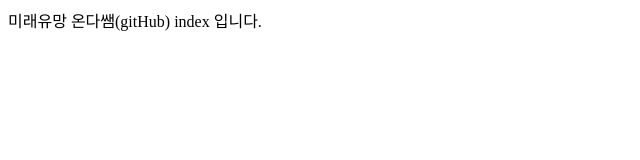
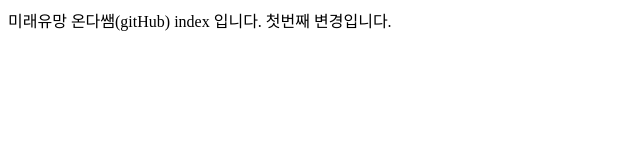
Before and after one commit to onda0415/onda, a plain HTML site: page index.html in a window 1280 px wide. Shown: the whole page, without its empty margins (0-640 px from the left). Drawn offline with Linux system fonts and the light colour scheme.

Commit message:
텍스트 수정
첫번째 변경입니다.

```diff
--- a/index.html
+++ b/index.html
@@ -7,5 +7,6 @@
 </head>
 <body>
     미래유망 온다쌤(gitHub) index 입니다.
+    첫번째 변경입니다.
 </body>
 </html>
```
